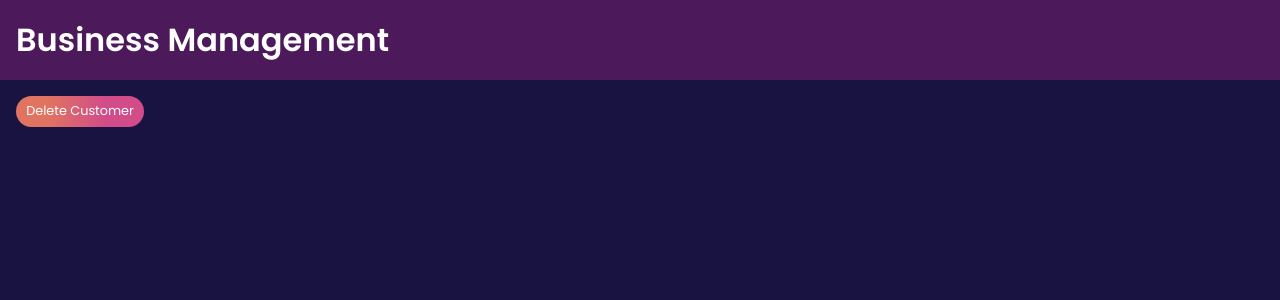
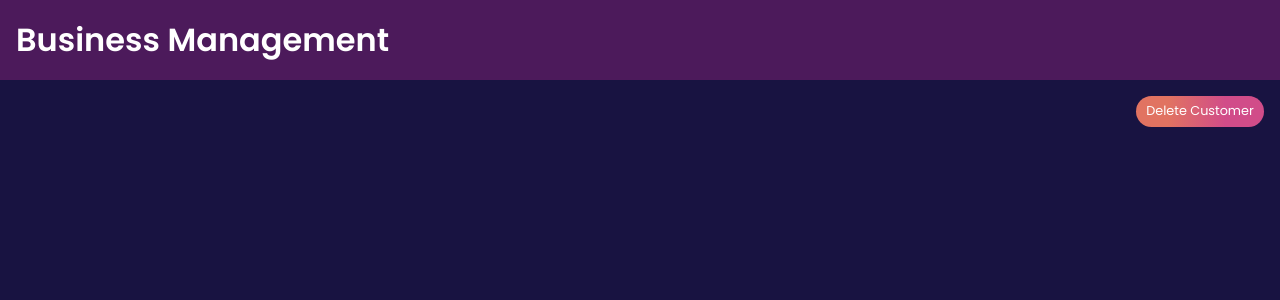
Before and after one commit to msoderblom/assignment-2-business-project, a React (Create React App) app: page /customer/1 in a window 1280 px wide. Shown: the top 300 px of the page. Built offline with nearby package versions, Linux system fonts and the light colour scheme; no server answers.

Commit message:
Layout styling

```diff
--- a/src/components/ButtonStyled.jsx
+++ b/src/components/ButtonStyled.jsx
@@ -1,7 +1,7 @@
 import React from "react";
-import styled from "styled-components";
+import styled, { css } from "styled-components";
 
-const Button = styled.button`
+export const buttonCSS = css`
   appearance: none;
   background: rgb(225, 115, 97);
   background: linear-gradient(
@@ -26,6 +26,10 @@ const Button = styled.button`
   }
 `;
 
+const Button = styled.button`
+  ${buttonCSS}
+`;
+
 export default function ButtonStyled({ title, onClickFunc }) {
   function handleOnClick() {
     if (onClickFunc) {
--- a/src/components/FormCreateCustomer.jsx
+++ b/src/components/FormCreateCustomer.jsx
@@ -9,10 +9,11 @@ import ButtonStyled from "./ButtonStyled";
 import { createCustomerSchema } from "../validationSchemas/createCustomerSchema";
 
 const FormWapper = styled.div`
-  /* background-color: rgba(209, 76, 137, 0.5); */
-  /*  background-color: ${(props) => props.theme.white}; */
-  border-radius: 10px;
   padding: 1em;
+`;
+const FormStyled = styled.form`
+  display: grid;
+  gap: 8px;
 `;
 
 export default function FormCreateCustomer() {
@@ -39,7 +40,7 @@ export default function FormCreateCustomer() {
   return (
     <FormWapper>
       <h2>Create a new customer</h2>
-      <form onSubmit={handleSubmit(onSubmit)}>
+      <FormStyled onSubmit={handleSubmit(onSubmit)}>
         <FormStyledInput
           label="Name"
           name="name"
@@ -97,7 +98,7 @@ export default function FormCreateCustomer() {
         />
 
         <ButtonStyled type="submit" title="Create" />
-      </form>
+      </FormStyled>
     </FormWapper>
   );
 }
--- a/src/components/FormRegister.jsx
+++ b/src/components/FormRegister.jsx
@@ -10,6 +10,11 @@ import styled from "styled-components";
 
 const RegisterError = styled(Error)`
   font-size: 1em;
+`;
+
+const FormStyled = styled.form`
+  display: grid;
+  gap: 8px;
 `;
 
 export default function FormRegister({ setHasRegistered }) {
@@ -89,7 +94,7 @@ export default function FormRegister({ setHasRegistered }) {
       <HeadingPage>Register</HeadingPage>
       <p>Enter details to register</p>
 
-      <form onSubmit={handleSubmit(handleRegister)}>
+      <FormStyled onSubmit={handleSubmit(handleRegister)}>
         <RegisterError> {errors.registerError?.message}</RegisterError>
         {inputObjects.map((inputItem, index) => {
           const myProps = {
@@ -103,7 +108,7 @@ export default function FormRegister({ setHasRegistered }) {
           return <FormStyledInput {...myProps} key={index} />;
         })}
         <ButtonStyled type="submit" title="Register" />
-      </form>
+      </FormStyled>
     </div>
   );
 }
--- a/src/pages/CustomerDetailPage.jsx
+++ b/src/pages/CustomerDetailPage.jsx
@@ -4,6 +4,19 @@ import CustomerDetails from "../components/CustomerDetails";
 import ButtonStyled from "../components/ButtonStyled";
 import UserKit from "../data/UserKit";
 import { EditCustomerContext } from "../contexts/EditCustomerContext";
+import styled from "styled-components";
+import { buttonCSS } from "../components/ButtonStyled";
+
+const PageWrapper = styled.div`
+  display: flex;
+  flex-direction: column;
+`;
+
+const DeleteButton = styled.button`
+  ${buttonCSS}
+  max-width: 150px;
+  align-self: flex-end;
+`;
 
 export default function CustomerDetailPage(props) {
   const userKit = new UserKit();
@@ -43,11 +56,13 @@ export default function CustomerDetailPage(props) {
     // eslint-disable-next-line
   }, []);
   return (
-    <EditCustomerContext.Provider value={{ edit, setEdit }}>
-      <div>
-        <ButtonStyled onClickFunc={deleteCustomer} title="Delete Customer" />
-        {customerObj && <CustomerDetails customer={customerObj} />}
-      </div>
-    </EditCustomerContext.Provider>
+    <>
+      <EditCustomerContext.Provider value={{ edit, setEdit }}>
+        <PageWrapper>
+          <DeleteButton onClick={deleteCustomer}>Delete Customer</DeleteButton>
+          {customerObj && <CustomerDetails customer={customerObj} />}
+        </PageWrapper>
+      </EditCustomerContext.Provider>
+    </>
   );
 }
--- a/src/pages/LoginPage.jsx
+++ b/src/pages/LoginPage.jsx
@@ -17,6 +17,11 @@ const schema = yup.object().shape({
 
 const LoginError = styled(Error)`
   font-size: 1em;
+`;
+
+const FormStyled = styled.form`
+  display: grid;
+  gap: 8px;
 `;
 
 export default function LoginPage() {
@@ -67,12 +72,15 @@ export default function LoginPage() {
       {uid && token ? (
         <div>
           <HeadingPage>Activate Account</HeadingPage>
-          <button onClick={handleActivateUser}>Activate User</button>
+          <ButtonStyled
+            onClickFunc={handleActivateUser}
+            title="Activate User"
+          />
         </div>
       ) : (
         <div>
           <HeadingPage>Login</HeadingPage>
-          <form onSubmit={handleSubmit(handleLogin)}>
+          <FormStyled onSubmit={handleSubmit(handleLogin)}>
             <LoginError> {errors.credentials?.message}</LoginError>
 
             <FormStyledInput
@@ -92,7 +100,7 @@ export default function LoginPage() {
             />
 
             <ButtonStyled type="submit" title="Sign in" />
-          </form>
+          </FormStyled>
         </div>
       )}
     </div>
```
